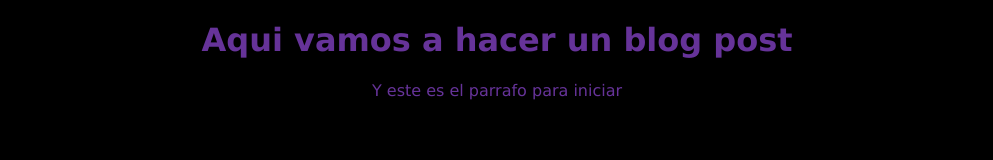
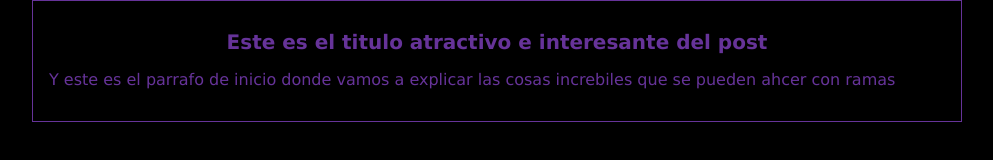
Before and after one commit to Maxiferado/hyperblog, a plain HTML site: page index.html in a window 1280 px wide. Shown: the whole page, without its empty margins (143-1136 px from the left). Drawn offline with Linux system fonts and the light colour scheme.

Commit message:
Se cambiaron unas cosas en el index y de los estilos

```diff
--- a/css/style.css
+++ b/css/style.css
@@ -1,6 +1,23 @@
 body{
     background-color: black;
-    text-align: center;
+    text-align: left;
     font-family: 'Lucida Sans', 'Lucida Sans Regular', 'Lucida Grande', 'Lucida Sans Unicode', Geneva, Verdana, sans-serif;
     color: rebeccapurple;
+    font-size: 16px;
+    margin: 0;
+    padding: 0;
 }
+
+#container{
+ width: 70%;
+ padding: 1em;
+ text-align: left;
+ border: 1px solid;
+ margin: 0 auto;
+
+}
+
+#container h1 {
+    font-size: 20px;
+    text-align: center;
+}
--- a/index.html
+++ b/index.html
@@ -9,7 +9,11 @@
 <title>El titulo del post</title>
 <link rel="stylesheet" href="css/style.css">
 <body>
-    <h1>Aqui vamos a hacer un blog post</h1>
-    <p>Y este es el parrafo para iniciar</p>
+     <div id="container">
+     <div id="post">
+    <h1>Este es el titulo atractivo e interesante del post</h1>
+    <p>Y este es el parrafo de inicio donde vamos a explicar las cosas increbiles que se pueden ahcer con ramas</p>
+    </div>
+    </div>
 </body>
 </html>
```
